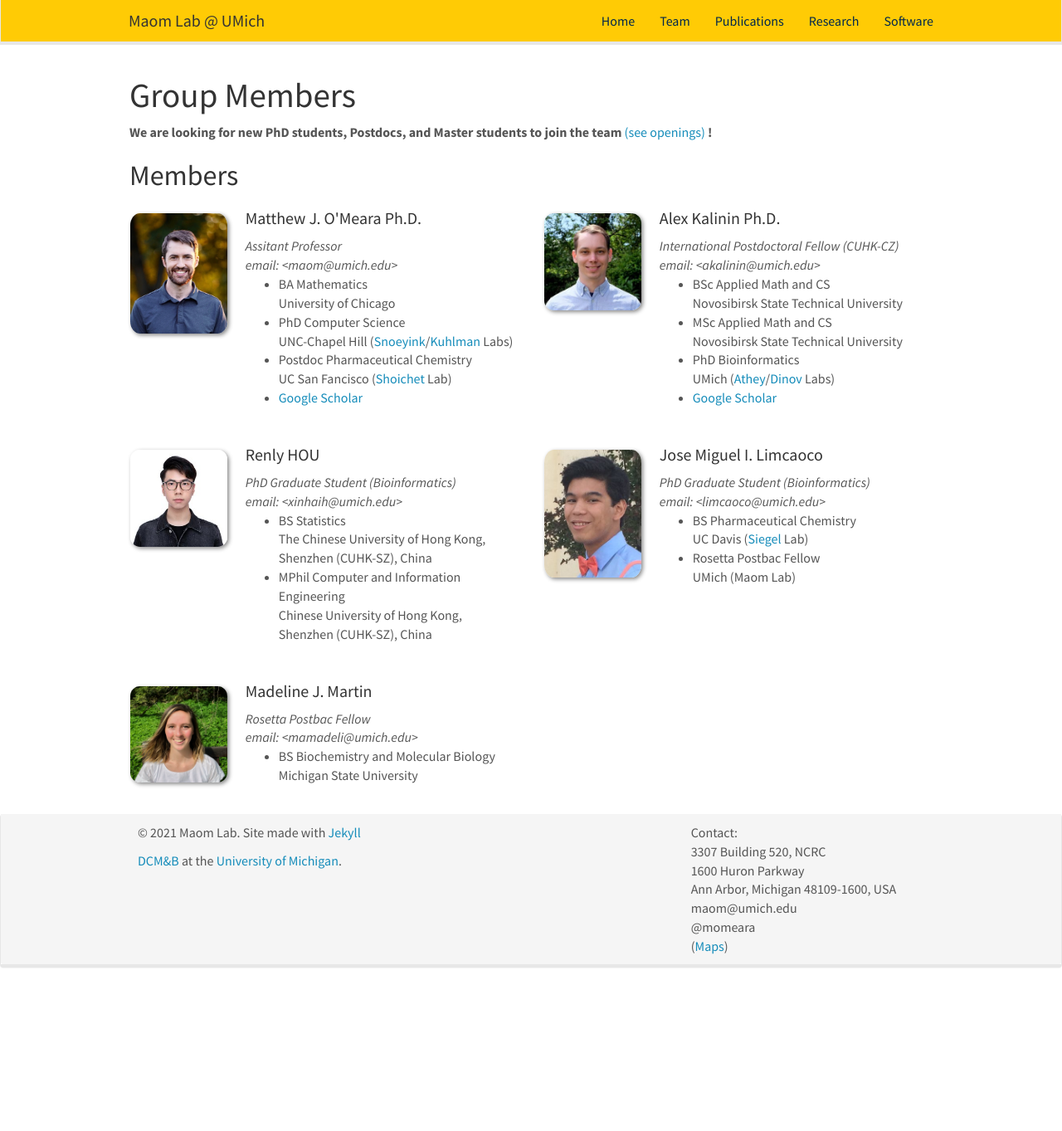
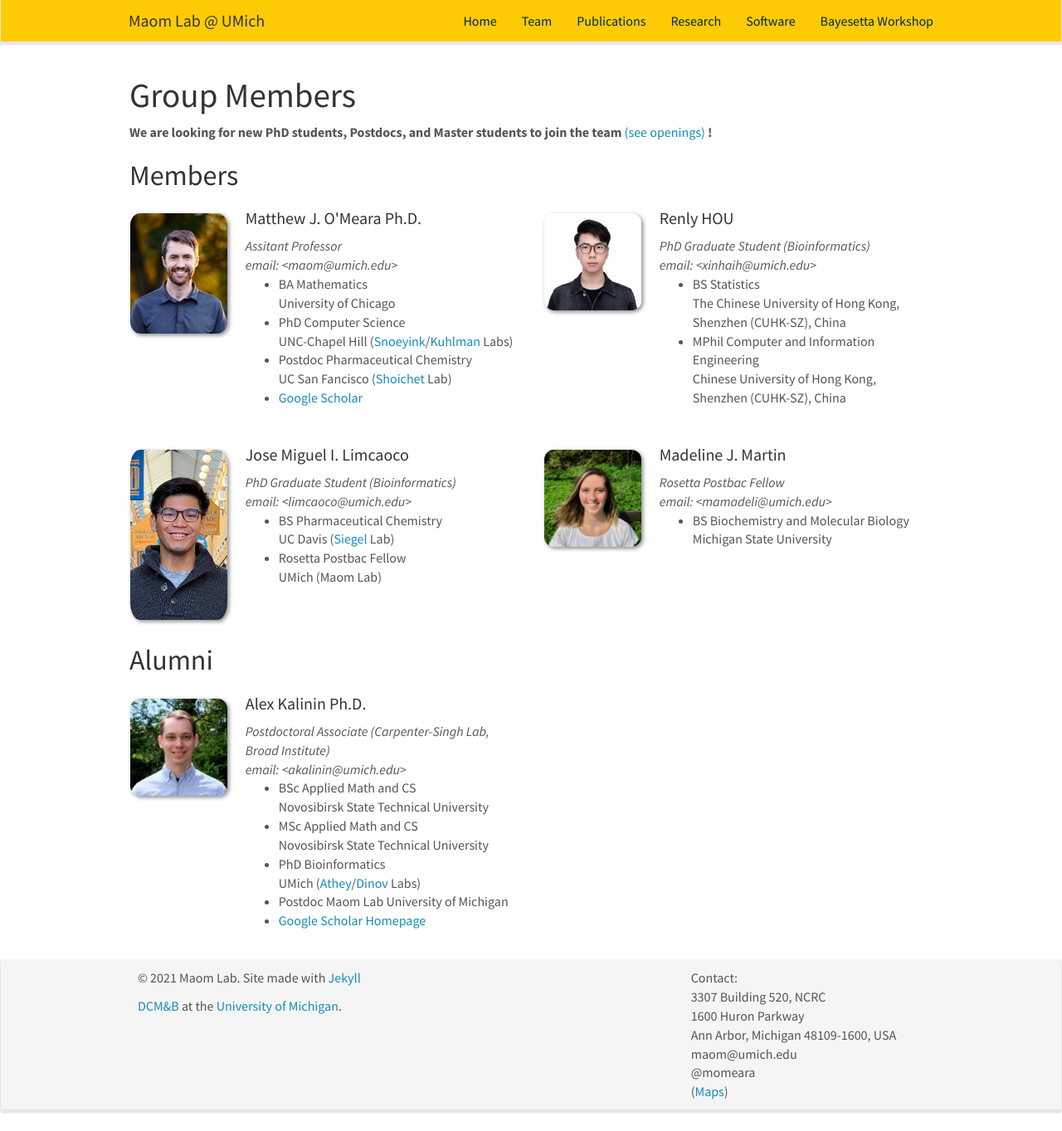
Before and after one commit to momeara/maomlab.github.io, a Jekyll site: the page built from _pages/team.md, in a window 1280 px wide and 1363 px high. Shown: the whole window at 83% size. Built offline with Jekyll 4.4.1, drawn with Linux system fonts in a browser that asks for light colours; nearby versions of some CDN libraries.

Commit message:
Update lab news

```diff
--- a/_config.yml
+++ b/_config.yml
@@ -7,9 +7,10 @@ description: >- # ignore newlines until next tag
 email: maom@umich.edu
 author: Matthew O'Meara
 twitter_username: momeara
-github_username:  momeara
+github_username:  maomlab
 baseurl: ""
 url: "https://maomlab.github.io"
+repository: "maomlab/maomlab.github.io"
 
 # site configuration
 # theme: yeti
--- /dev/null
+++ b/_data/team_alumni.yml
@@ -0,0 +1,10 @@
+- name: Alex Kalinin Ph.D.
+  photo: akalinin_headshot.jpg
+  info: Postdoctoral Associate (Carpenter-Singh Lab,  Broad Institute)
+  email: akalinin@umich.edu
+  number_educ: 5
+  education1: BSc Applied Math and CS<br/>Novosibirsk State Technical University
+  education2: MSc Applied Math and CS<br/>Novosibirsk State Technical University
+  education3: PhD Bioinformatics<br/>UMich (<a href="https://athey.lab.medicine.umich.edu/">Athey</a>/<a href="https://www.socr.umich.edu/people/dinov/">Dinov</a> Labs)
+  education4: Postdoc Maom Lab University of Michigan
+  education5: <a href="https://scholar.google.ca/citations?user=oEHDAgMAAAAJ">Google Scholar</a> <a href="https://alxndrkalinin.github.io/">Homepage</a>
--- a/_includes/header.html
+++ b/_includes/header.html
@@ -17,6 +17,7 @@
 		<li><a href="{{ site.url }}{{ site.baseurl }}/publications">Publications</a></li>
 		<li><a href="{{ site.url }}{{ site.baseurl }}/research">Research</a></li>
 		<li><a href="{{ site.url }}{{ site.baseurl }}/software">Software</a></li>
+		<li><a href="{{ site.url }}{{ site.baseurl }}/bayesetta">Bayesetta Workshop</a></li>
 	  </ul>
 	</div>
   </div>
--- a/_pages/team.md
+++ b/_pages/team.md
@@ -71,3 +71,65 @@ permalink: /team/
 {% if even_odd == 1 %}
 </div>
 {% endif %}
+
+## Alumni
+{% assign number_printed = 0 %}
+{% for member in site.data.team_alumni %}
+
+{% assign even_odd = number_printed | modulo: 2 %}
+
+{% if even_odd == 0 %}
+<div class="row">
+{% endif %}
+
+<div class="col-sm-6 clearfix">
+  <img src="{{ site.url }}{{ site.baseurl }}/images/teampic/{{ member.photo }}" class="img-responsive" width="25%" style="float: left" />
+  <h4>{{ member.name }}</h4>
+  <i>{{ member.info }} <br>email: <{{ member.email }}></i>
+  <ul style="overflow: hidden">
+
+  {% if member.number_educ == 1 %}
+  <li> {{ member.education1 }} </li>
+  {% endif %}
+
+  {% if member.number_educ == 2 %}
+  <li> {{ member.education1 }} </li>
+  <li> {{ member.education2 }} </li>
+  {% endif %}
+
+  {% if member.number_educ == 3 %}
+  <li> {{ member.education1 }} </li>
+  <li> {{ member.education2 }} </li>
+  <li> {{ member.education3 }} </li>
+  {% endif %}
+
+  {% if member.number_educ == 4 %}
+  <li> {{ member.education1 }} </li>
+  <li> {{ member.education2 }} </li>
+  <li> {{ member.education3 }} </li>
+  <li> {{ member.education4 }} </li>
+  {% endif %}
+
+  {% if member.number_educ == 5 %}
+  <li> {{ member.education1 }} </li>
+  <li> {{ member.education2 }} </li>
+  <li> {{ member.education3 }} </li>
+  <li> {{ member.education4 }} </li>
+  <li> {{ member.education5 }} </li>
+  {% endif %}
+
+  </ul>
+</div>
+
+{% assign number_printed = number_printed | plus: 1 %}
+
+{% if even_odd == 1 %}
+</div>
+{% endif %}
+
+{% endfor %}
+
+{% assign even_odd = number_printed | modulo: 2 %}
+{% if even_odd == 1 %}
+</div>
+{% endif %}
```
Also changed, not shown: _data/news.yml (+19 -13 lines), _data/team_members.yml (+1 -11 lines), _pages/software.md (+3 -0 lines), Gemfile.lock, images/teampic/limcaoco_headshot.png (deleted), images/teampic/limcaoco_headshot_2022.jpg (added), 2 other files.
